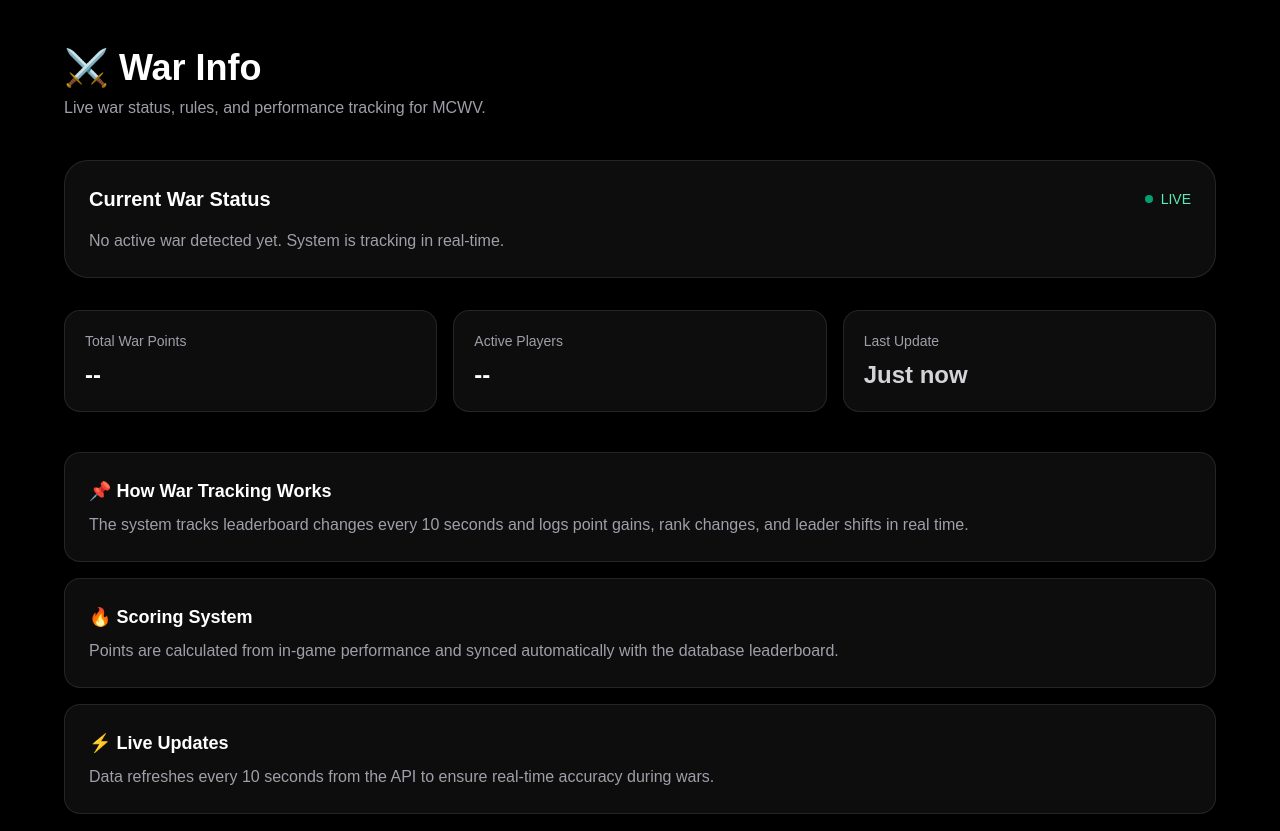
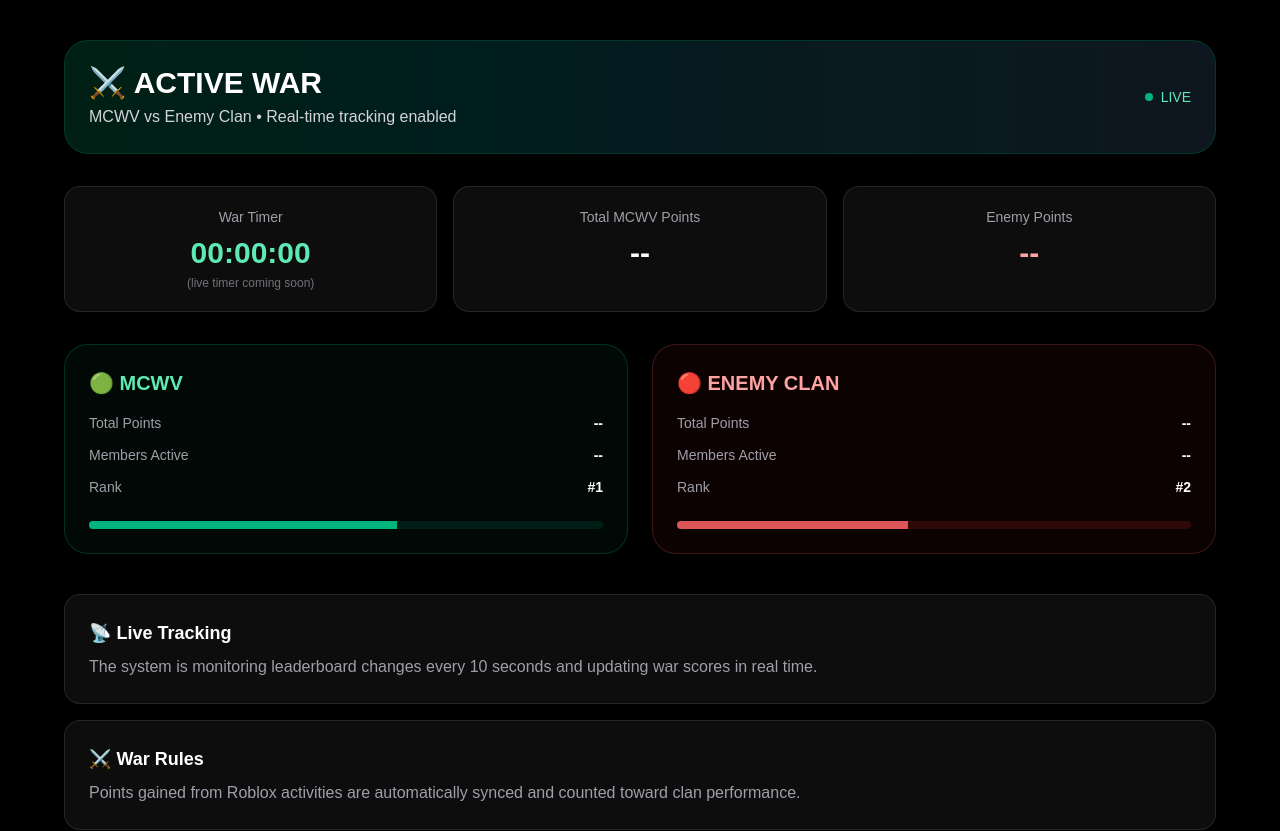
Before and after one commit to ILostMyMicrowave/mcwv-hub, a Next.js app: page /war-info in a window 1280 px wide. Shown: the top 831 px of the page. Built offline with nearby package versions, Linux system fonts and the light colour scheme.

Commit message:
Update page.tsx

```diff
--- a/app/war-info/page.tsx
+++ b/app/war-info/page.tsx
@@ -1,76 +1,137 @@
 export default function WarInfoPage() {
   return (
-    <main className="min-h-screen bg-black text-white px-6 py-12">
+    <main className="min-h-screen bg-black text-white px-4 py-10">
       <div className="mx-auto max-w-6xl">
 
-        {/* HEADER */}
-        <div className="mb-10">
-          <h1 className="text-4xl font-bold">⚔️ War Info</h1>
-          <p className="mt-2 text-zinc-400">
-            Live war status, rules, and performance tracking for MCWV.
-          </p>
+        {/* 🔥 ACTIVE WAR BANNER */}
+        <div className="relative overflow-hidden rounded-3xl border border-emerald-400/20 bg-emerald-500/10 p-6 mb-8">
+
+          <div className="absolute inset-0 bg-gradient-to-r from-emerald-500/10 via-blue-500/10 to-purple-500/10 animate-pulse" />
+
+          <div className="relative flex flex-col sm:flex-row sm:items-center sm:justify-between gap-4">
+            <div>
+              <h1 className="text-3xl font-bold">⚔️ ACTIVE WAR</h1>
+              <p className="text-zinc-300 mt-1">
+                MCWV vs Enemy Clan • Real-time tracking enabled
+              </p>
+            </div>
+
+            <div className="flex items-center gap-2 text-emerald-300 text-sm">
+              <span className="h-2 w-2 rounded-full bg-emerald-400 animate-pulse" />
+              LIVE
+            </div>
+          </div>
         </div>
 
-        {/* STATUS CARD */}
-        <div className="rounded-3xl border border-white/10 bg-white/5 p-6 backdrop-blur">
-          <div className="flex items-center justify-between">
-            <h2 className="text-xl font-semibold">Current War Status</h2>
+        {/* ⏱ TIMER + QUICK STATS */}
+        <div className="grid gap-4 sm:grid-cols-3 mb-8">
 
-            <span className="flex items-center gap-2 text-emerald-300 text-sm">
-              <span className="h-2 w-2 animate-pulse rounded-full bg-emerald-400" />
-              LIVE
-            </span>
+          <div className="rounded-2xl border border-white/10 bg-white/5 p-5 text-center">
+            <p className="text-sm text-zinc-400">War Timer</p>
+            <p className="mt-2 text-3xl font-bold text-emerald-300">
+              00:00:00
+            </p>
+            <p className="text-xs text-zinc-500 mt-1">
+              (live timer coming soon)
+            </p>
           </div>
 
-          <p className="mt-4 text-zinc-400">
-            No active war detected yet. System is tracking in real-time.
-          </p>
-        </div>
-
-        {/* STATS GRID */}
-        <div className="mt-8 grid gap-4 sm:grid-cols-3">
-
-          <div className="rounded-2xl border border-white/10 bg-white/5 p-5">
-            <p className="text-sm text-zinc-400">Total War Points</p>
-            <p className="mt-2 text-2xl font-bold">--</p>
+          <div className="rounded-2xl border border-white/10 bg-white/5 p-5 text-center">
+            <p className="text-sm text-zinc-400">Total MCWV Points</p>
+            <p className="mt-2 text-3xl font-bold">--</p>
           </div>
 
-          <div className="rounded-2xl border border-white/10 bg-white/5 p-5">
-            <p className="text-sm text-zinc-400">Active Players</p>
-            <p className="mt-2 text-2xl font-bold">--</p>
-          </div>
-
-          <div className="rounded-2xl border border-white/10 bg-white/5 p-5">
-            <p className="text-sm text-zinc-400">Last Update</p>
-            <p className="mt-2 text-2xl font-bold text-zinc-300">Just now</p>
+          <div className="rounded-2xl border border-white/10 bg-white/5 p-5 text-center">
+            <p className="text-sm text-zinc-400">Enemy Points</p>
+            <p className="mt-2 text-3xl font-bold text-red-300">--</p>
           </div>
 
         </div>
 
-        {/* INFO SECTION */}
+        {/* ⚔️ CLAN VS CLAN BATTLE LAYOUT */}
+        <div className="grid gap-6 md:grid-cols-2">
+
+          {/* 🟢 MCWV SIDE */}
+          <div className="rounded-3xl border border-emerald-400/20 bg-emerald-500/5 p-6">
+            <h2 className="text-xl font-bold text-emerald-300 mb-4">
+              🟢 MCWV
+            </h2>
+
+            <div className="space-y-3">
+              <div className="flex justify-between text-sm">
+                <span className="text-zinc-400">Total Points</span>
+                <span className="font-bold">--</span>
+              </div>
+
+              <div className="flex justify-between text-sm">
+                <span className="text-zinc-400">Members Active</span>
+                <span className="font-bold">--</span>
+              </div>
+
+              <div className="flex justify-between text-sm">
+                <span className="text-zinc-400">Rank</span>
+                <span className="font-bold">#1</span>
+              </div>
+            </div>
+
+            <div className="mt-6 h-2 w-full rounded-full bg-emerald-900/30 overflow-hidden">
+              <div className="h-full w-[60%] bg-emerald-400 animate-pulse" />
+            </div>
+          </div>
+
+          {/* 🔴 ENEMY SIDE */}
+          <div className="rounded-3xl border border-red-400/20 bg-red-500/5 p-6">
+            <h2 className="text-xl font-bold text-red-300 mb-4">
+              🔴 ENEMY CLAN
+            </h2>
+
+            <div className="space-y-3">
+              <div className="flex justify-between text-sm">
+                <span className="text-zinc-400">Total Points</span>
+                <span className="font-bold">--</span>
+              </div>
+
+              <div className="flex justify-between text-sm">
+                <span className="text-zinc-400">Members Active</span>
+                <span className="font-bold">--</span>
+              </div>
+
+              <div className="flex justify-between text-sm">
+                <span className="text-zinc-400">Rank</span>
+                <span className="font-bold">#2</span>
+              </div>
+            </div>
+
+            <div className="mt-6 h-2 w-full rounded-full bg-red-900/30 overflow-hidden">
+              <div className="h-full w-[45%] bg-red-400 animate-pulse" />
+            </div>
+          </div>
+
+        </div>
+
+        {/* 📜 WAR STATUS INFO */}
         <div className="mt-10 space-y-4">
 
           <div className="rounded-2xl border border-white/10 bg-white/5 p-6">
-            <h3 className="text-lg font-semibold">📌 How War Tracking Works</h3>
+            <h3 className="text-lg font-semibold">📡 Live Tracking</h3>
             <p className="mt-2 text-zinc-400">
-              The system tracks leaderboard changes every 10 seconds and logs point gains,
-              rank changes, and leader shifts in real time.
+              The system is monitoring leaderboard changes every 10 seconds and
+              updating war scores in real time.
             </p>
           </div>
 
           <div className="rounded-2xl border border-white/10 bg-white/5 p-6">
-            <h3 className="text-lg font-semibold">🔥 Scoring System</h3>
+            <h3 className="text-lg font-semibold">⚔️ War Rules</h3>
             <p className="mt-2 text-zinc-400">
-              Points are calculated from in-game performance and synced automatically with
-              the database leaderboard.
+              Points gained from Roblox activities are automatically synced and
+              counted toward clan performance.
             </p>
           </div>
 
           <div className="rounded-2xl border border-white/10 bg-white/5 p-6">
-            <h3 className="text-lg font-semibold">⚡ Live Updates</h3>
-            <p className="mt-2 text-zinc-400">
-              Data refreshes every 10 seconds from the API to ensure real-time accuracy
-              during wars.
+            <h3 className="text-lg font-semibold">🔥 Status</h3>
+            <p className="mt-2 text-emerald-300 font-medium">
+              War system active — updates are live.
             </p>
           </div>
 
```
